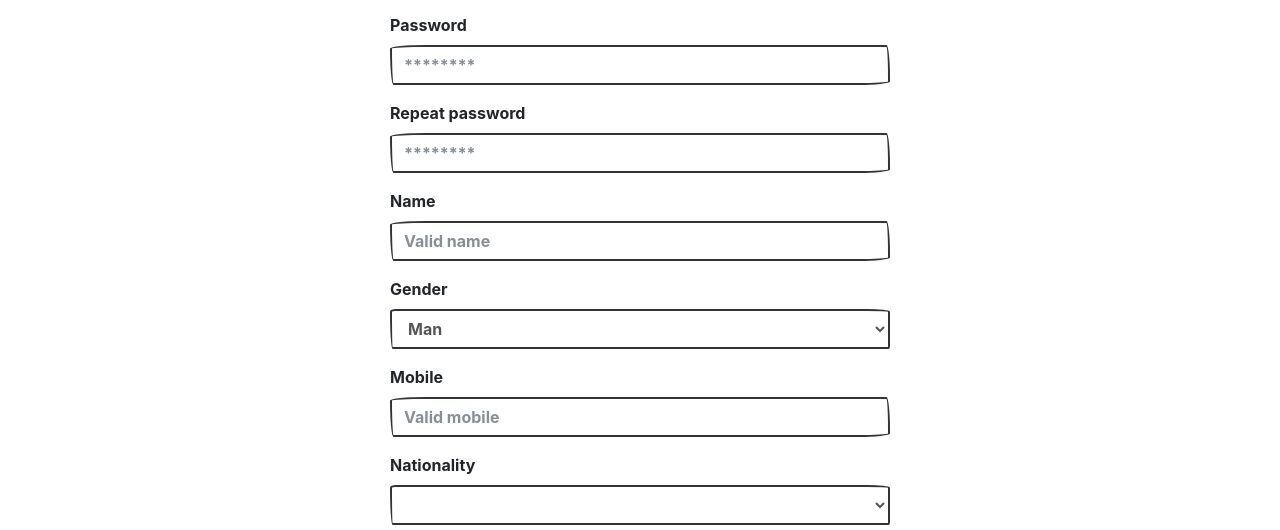
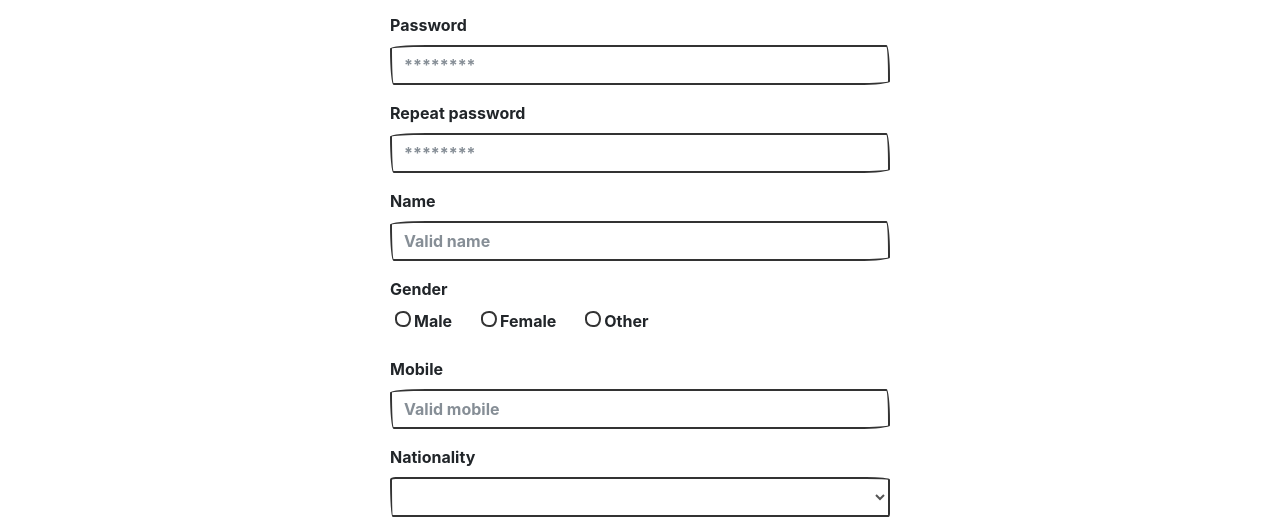
Before and after one commit to KiaraMendoza/LightFlix2, a website with bundled scripts: page views/register.html in a window 1280 px wide. Shown: the part 231-761 px from the top of the page. Built offline with nearby package versions, Linux system fonts and the light colour scheme; a web font is replaced by a local one.

Commit message:
Changed gender select to radio inputs.

```diff
--- a/views/register.html
+++ b/views/register.html
@@ -34,12 +34,21 @@
                 <input type="text" class="form-control" id="name" placeholder="Valid name" required>
             </div>
             <div class="form-group">
-                <label for="gender">Gender</label>
-                <select name="gender" class="form-control"  required>
-                    <option value="man">Man</option>
-                    <option value="man">Woman</option>
-                    <option value="man">Other</option>
-                </select>
+                <label>Gender</label>
+                <div class="d-flex align-items-center ml-4">
+                    <div class="d-flex align-items-center mr-5">
+                        <input class="form-control" type="radio" id="male" name="gender" value="male" required>
+                        <label for="male">Male</label>
+                    </div>
+                    <div class="d-flex align-items-center mr-5">
+                        <input class="form-control" type="radio" id="female" name="gender" value="female">
+                        <label for="female">Female</label>
+                    </div>
+                    <div class="d-flex align-items-center">
+                        <input class="form-control" type="radio" id="other" name="gender" value="other" default>
+                        <label for="other">Other</label>
+                    </div>
+                </div>
             </div>
             <div class="form-group">
                 <label for="mobile">Mobile</label>
```
